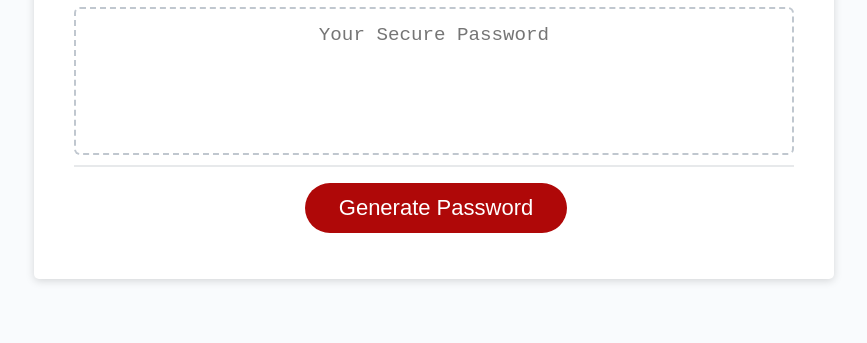
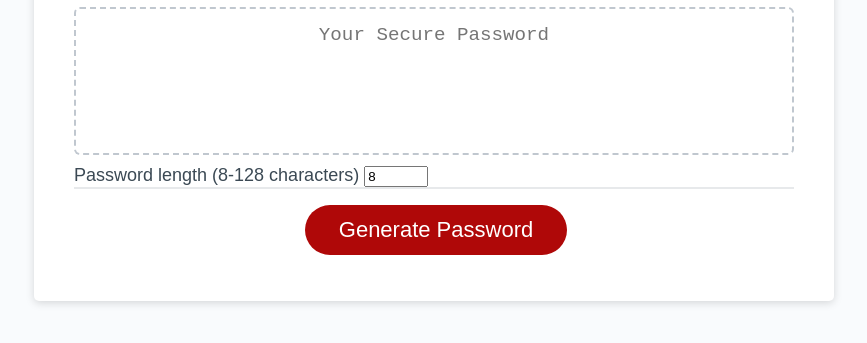
Before and after one commit to koreanstig/week3jspassword, a plain HTML site: page index.html in a window 1280 px wide. Shown: the part 241-584 px from the top of the page, without its empty margins (206-1073 px from the left). Drawn offline with Linux system fonts and the light colour scheme.

Commit message:
added parameters in a div, named settings

```diff
--- a/index.html
+++ b/index.html
@@ -20,6 +20,14 @@
       </div>
       <div class="card-body">
         <textarea readonly id="password" placeholder="Your Secure Password" aria-label="Generated Password"></textarea>
+
+        <div class="settings">
+          <div class="setting">
+            <label>Password length (8-128 characters)</label>
+            <input type="number" id="length" min='8' max='128' value='8' />
+          </div>
+        </div>
+
       </div>
       <div class="card-footer">
         <button id="generate" class="btn">Generate Password</button>
```
